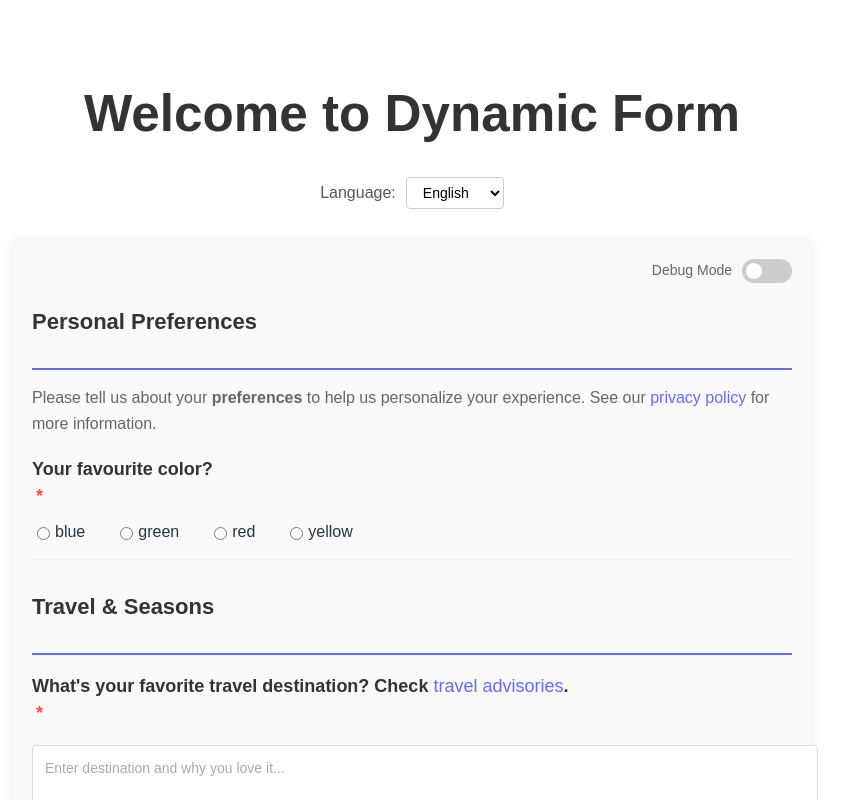
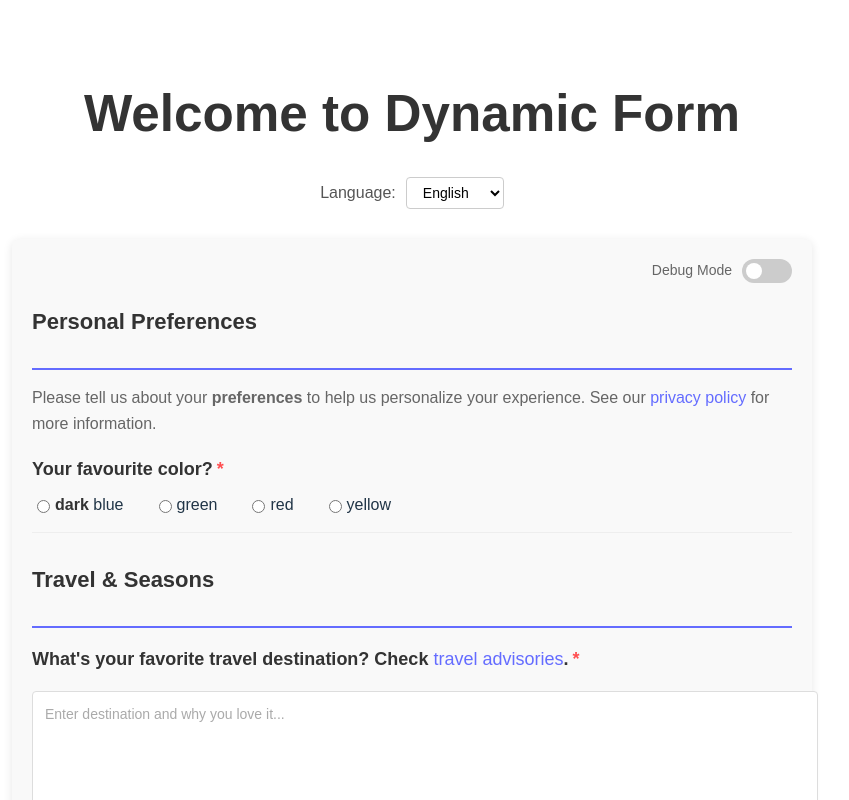
Before and after one commit to chtz/cursordemo_dynamicform, a React (Vite) app: page / in a window 1280 px wide. Shown: the top 800 px of the page, without its empty margins (228-1077 px from the left). Built offline with nearby package versions, Linux system fonts and the light colour scheme.

Commit message:
warnings logged to console after introducing markdown resolved

```diff
--- a/src/App.jsx
+++ b/src/App.jsx
@@ -26,11 +26,11 @@ function App() {
       id: "q-color",
       type: "choice",
       question: {
-        en: "Your **favourite** color?",
-        de: "Deine **Lieblingsfarbe**?"
+        en: "Your favourite color?",
+        de: "Deine Lieblingsfarbe?"
       },
       options: [
-        { id: "color-blue", en: "blue", de: "blau" },
+        { id: "color-blue", en: "**dark** blue", de: "**dunkles** blaue" },
         { id: "color-green", en: "green", de: "grün" },
         { id: "color-red", en: "red", de: "rot" },
         { id: "color-yellow", en: "yellow", de: "gelb" }
@@ -433,15 +433,33 @@ function App() {
   };
 
   // Enhanced Text component that supports markdown
-  const MarkdownText = ({ text, className }) => {
+  const MarkdownText = ({ text, className, noParagraph }) => {
+    // Define components object based on noParagraph prop
+    const components = {
+      // Set up custom components for links to open in new tab
+      a: ({node, ...props}) => (
+        <a {...props} target="_blank" rel="noopener noreferrer" />
+      )
+    };
+
+    // Only add paragraph component replacement if noParagraph is true
+    if (noParagraph) {
+      components.p = ({node, children, ...props}) => <span {...props}>{children}</span>;
+    }
+
+    // When noParagraph is true, don't wrap in a div to avoid nesting div inside p
+    if (noParagraph) {
+      return (
+        <ReactMarkdown components={components}>
+          {text}
+        </ReactMarkdown>
+      );
+    }
+
+    // Otherwise, use a div wrapper with the className
     return (
       <div className={className}>
-        <ReactMarkdown components={{
-          // Set up custom components for links to open in new tab
-          a: ({node, ...props}) => (
-            <a {...props} target="_blank" rel="noopener noreferrer" />
-          )
-        }}>
+        <ReactMarkdown components={components}>
           {text}
         </ReactMarkdown>
       </div>
@@ -472,7 +490,7 @@ function App() {
               data-question={item.id}
             >
               <p className="question-label">
-                <MarkdownText text={getText(item.question)} />
+                <MarkdownText text={getText(item.question)} noParagraph={true} />
                 <span className="required-indicator">{uiTranslations[language].required}</span>
               </p>
               <textarea
@@ -507,7 +525,7 @@ function App() {
             data-question={item.id}
           >
             <p className="question-label">
-              <MarkdownText text={getText(item.question)} />
+              <MarkdownText text={getText(item.question)} noParagraph={true} />
               <span className="required-indicator">{uiTranslations[language].required}</span>
             </p>
             <div className="answer-options">
@@ -527,7 +545,7 @@ function App() {
                       required
                     />
                     <label htmlFor={`q${index}-a${optionIndex}`}>
-                      <MarkdownText text={optionValue} />
+                      <MarkdownText text={optionValue} noParagraph={true} />
                     </label>
                   </div>
                 );
```
